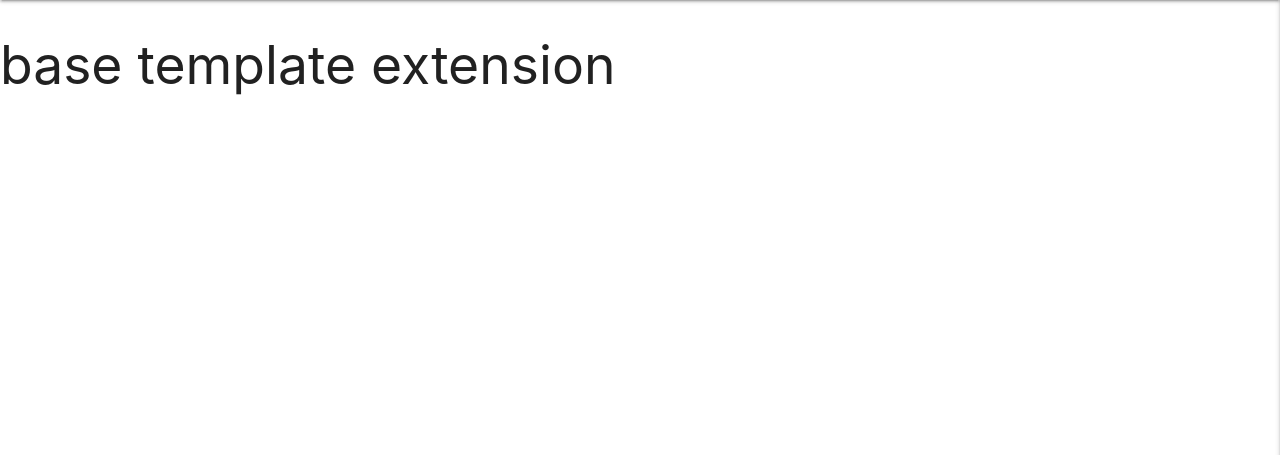
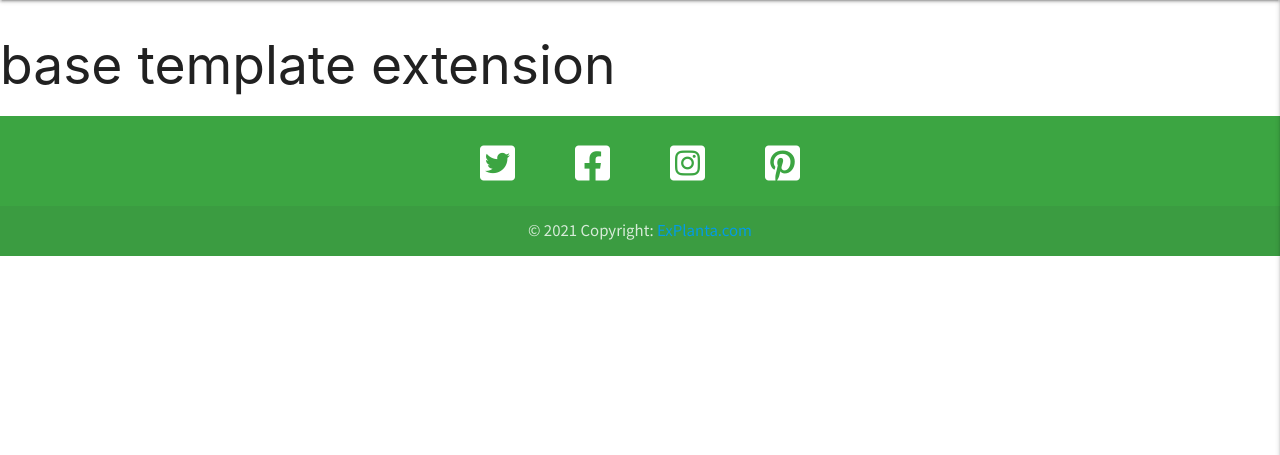
Before and after one commit to Code-Institute-Submissions/OliverGray03-MS3, a Flask app: page / in a window 1280 px wide. Shown: the part 64-519 px from the top of the page. Run offline with Flask 2, Linux system fonts and the light colour scheme; data that the repository does not hold is empty; some libraries are stand-ins or nearby versions.

Commit message:
Added footer and social links to base html

```diff
--- a/static/css/style.css
+++ b/static/css/style.css
@@ -24,6 +24,48 @@ nav .brand-logo i.material-icons {
     color: black;
     font-family: 'Noto Sans JP', sans-serif;
 }
+
+/*------Footer------*/
+.page-footer {
+    background-color: #3ca542;
+    font-family: 'Noto Sans JP', sans-serif;
+    padding-top: 0px;
+}
+
+.footer-row {
+    margin-bottom: 0px;
+}
+
+.social-links {
+    color: white;
+    display: inline-flex;
+    flex-wrap: nowrap;
+    align-content: center;
+    justify-content: center;
+    align-items: center;
+    flex-direction: row;
+}
+
+.social-links li a {
+    margin: 30px;
+    font-size: 40px;
+}
+
+.social-links li a {
+    color: white;
+}
+
+.social-links i:hover {
+    color: black;
+}
+
+.footer-copyright {
+    background-color: rgba(0, 0, 0, 0.15);
+    color: white;
+}
+
+
+/*-------Register page -----------*/
 
 .register-login {
     color: #3ca542;
--- a/templates/base.html
+++ b/templates/base.html
@@ -50,6 +50,48 @@
     {% block content %}
     {% endblock %}
 
+    <footer class="page-footer center-align">
+        <div class="container">
+            <div class="row footer-row">
+                <div class="col s12">
+                    <ul class="social-links list-inline">
+                        <li>
+                            <a target="_blank" rel="noreferrer" href="https://twitter.com/?lang=en-gb" role="button">
+                                <i class="fab fa-twitter-square footer-icons" aria-hidden="true"></i>
+                                <span class="sr-only">Twitter</span>
+                            </a>
+                        </li>
+                        <li>
+                            <a target="_blank" rel="noreferrer" href="https://facebook.com/?lang=en-gb" role="button">
+                                <i class="fab fa-facebook-square footer-icons" aria-hidden="true"></i>
+                                <span class="sr-only">Facebook</span>
+                            </a>
+                        </li>
+                        <li>
+                            <a target="_blank" rel="noreferrer" href="https://instagram.com/?lang=en-gb" role="button">
+                                <i class="fab fa-instagram-square footer-icons" aria-hidden="true"></i>
+                                <span class="sr-only">Instagram</span>
+                            </a>
+                        </li>
+                        <li>
+                            <a target="_blank" rel="noreferrer" href="https://pinterest.com/?lang=en-gb" role="button">
+                                <i class="fab fa-pinterest-square footer-icons" aria-hidden="true"></i>
+                                <span class="sr-only">Pinterest</span>
+                            </a>
+                        </li>
+                    </ul>
+                </div>
+            </div>
+        </div>
+        <div class="footer-copyright">
+            <div class="container">
+                © 2021 Copyright:
+                <a class="copyright" href="#">ExPlanta.com</a>
+            </div>
+        </div>
+    </footer>
+
+
     <script src="https://code.jquery.com/jquery-3.6.0.min.js"
         integrity="sha256-/xUj+3OJU5yExlq6GSYGSHk7tPXikynS7ogEvDej/m4=" crossorigin="anonymous"></script>
     <script src="https://cdnjs.cloudflare.com/ajax/libs/materialize/1.0.0/js/materialize.min.js"></script>
```
